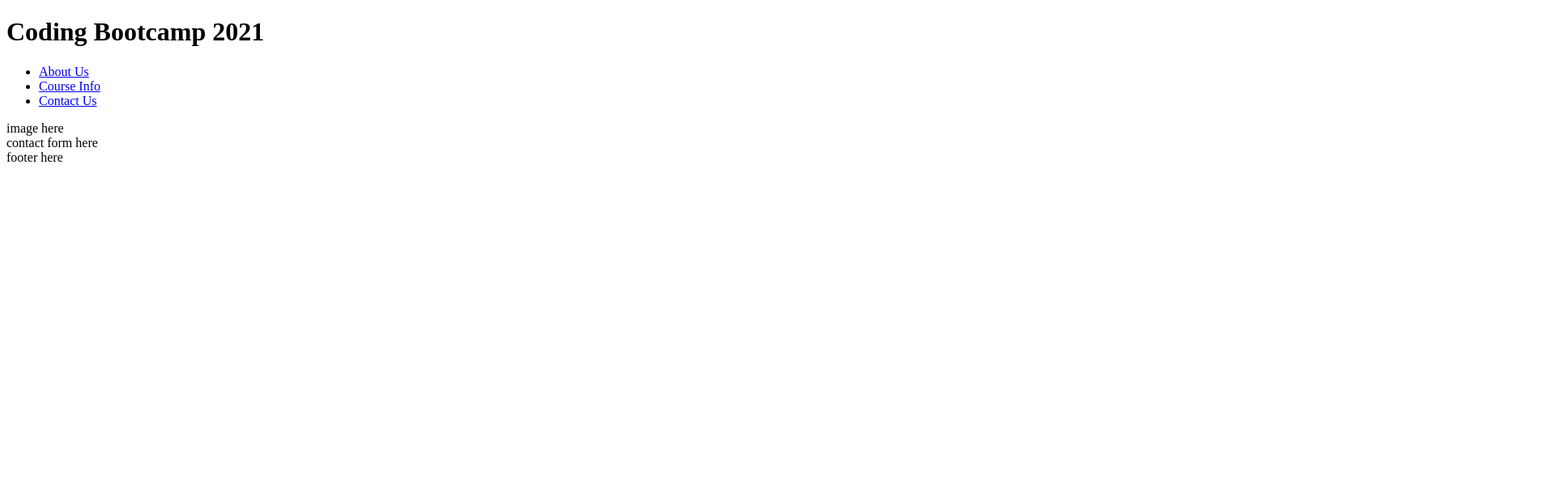
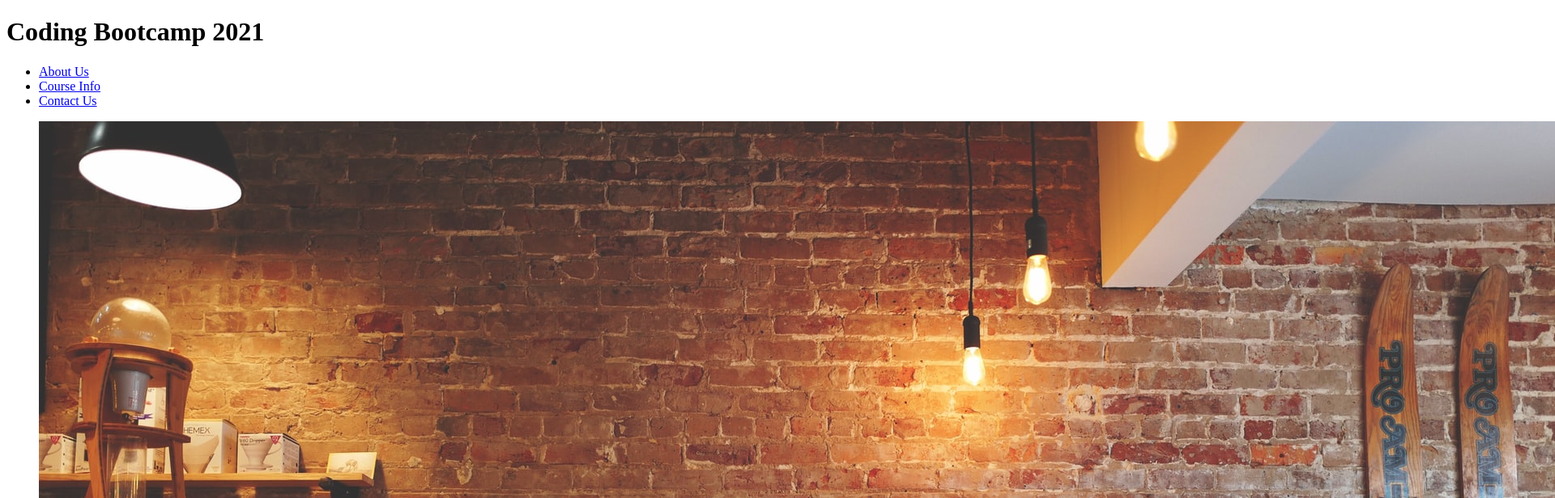
Before and after one commit to vilmaq/coding-bootcamp-2021, a plain HTML site: page index.html in a window 1280 px wide. Shown: the top 616 px of the page at 81% size, 1920 px wide, since content can reach past the window. Drawn offline with Linux system fonts and the light colour scheme.

Commit message:
added figure and caption to image section

```diff
--- a/index.html
+++ b/index.html
@@ -18,7 +18,12 @@
       </nav>
     </header>
 
-    <div>image here</div>
+    <section>
+      <figure>
+        <img src="./assets/images/landing-image.png" alt="coffee shop" />
+        <figcaption>Our new venue for the 2021 cohort</figcaption>
+      </figure>
+    </section>
 
     <div>contact form here</div>
 
```
Also changed, not shown: assets/images/landing-image.png (added).
